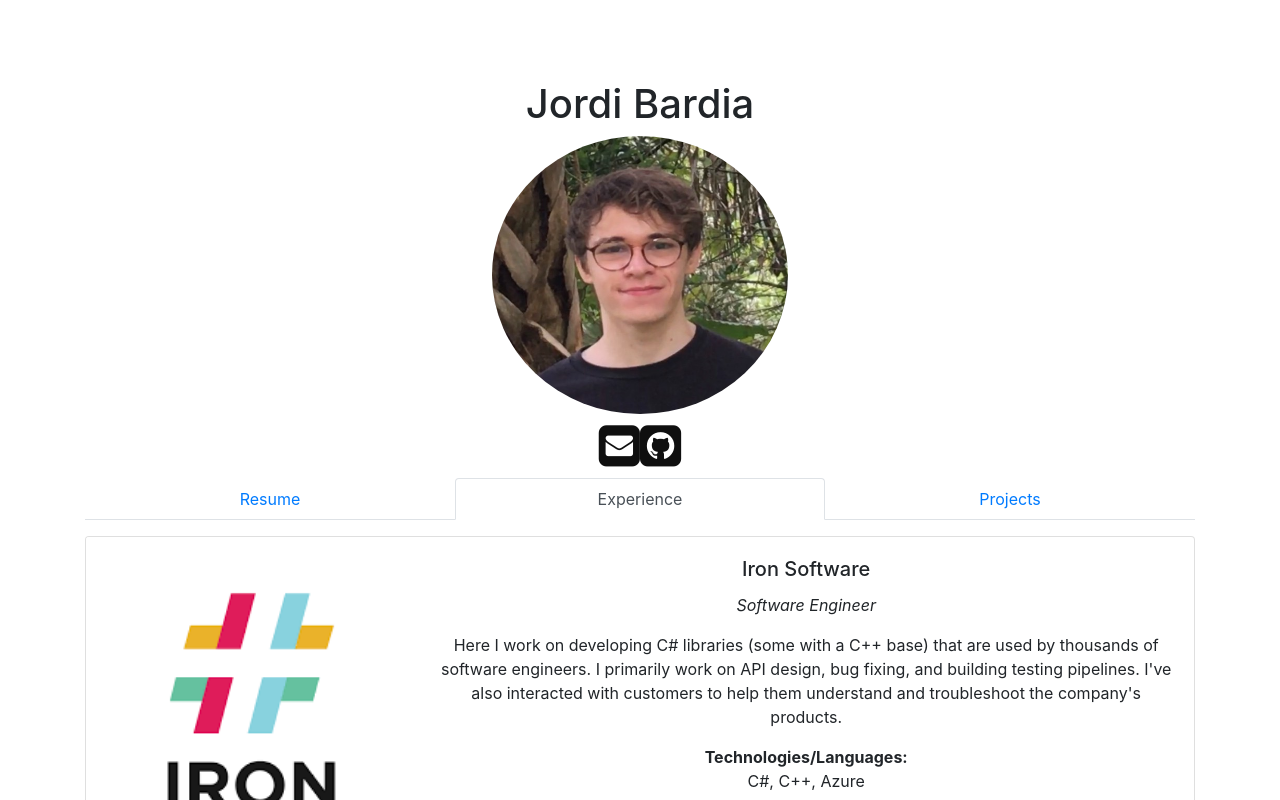
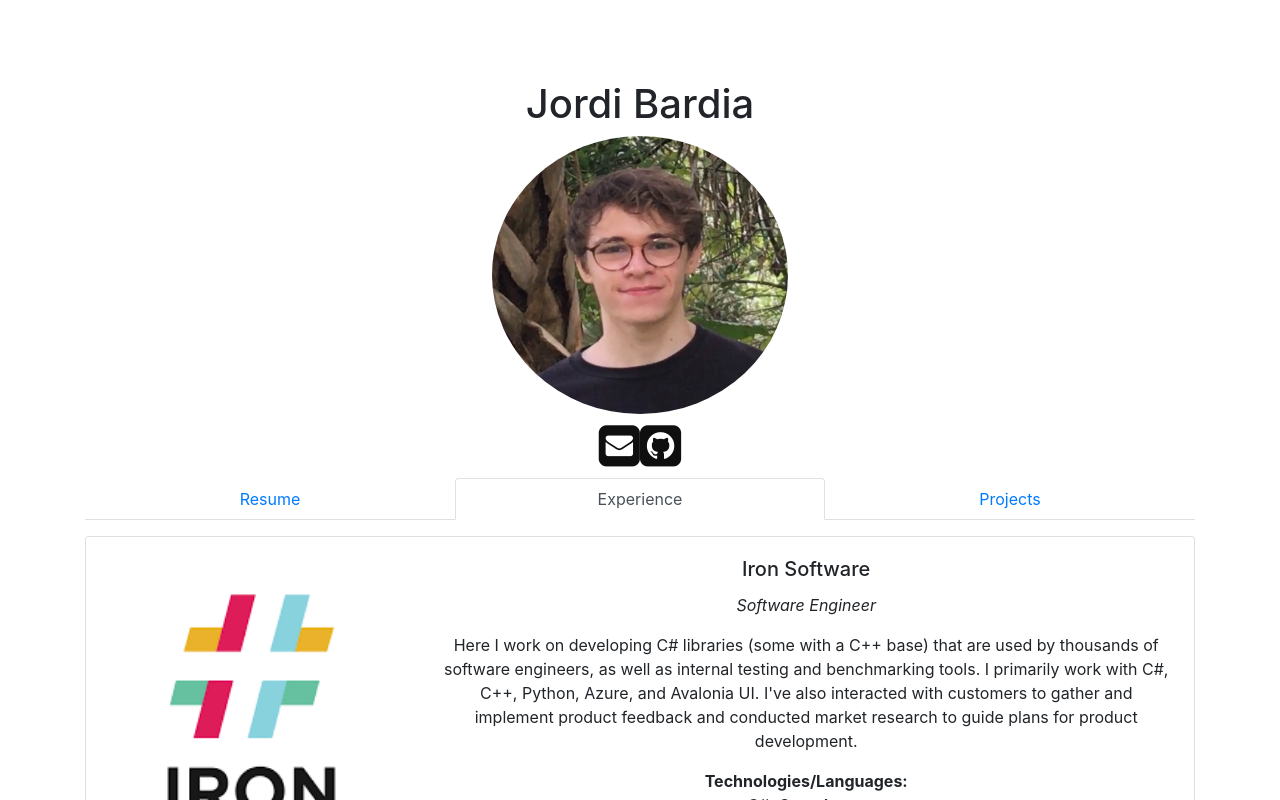
Before and after one commit to jordibardia/jordibardia.github.io, a React (Create React App) app: page / in a window 1280 px wide. Both pictures are taken after a click on the tab "Experience". Shown: the top 800 px of the page. Built offline with nearby package versions, Linux system fonts and the light colour scheme.

Commit message:
Updating experience section

```diff
--- a/src/pages/experience.js
+++ b/src/pages/experience.js
@@ -12,9 +12,9 @@ const Experience = () => {
                     <Card.Text><i>Software Engineer</i></Card.Text>
                     <Card.Text>
                         Here I work on developing C# libraries (some with a C++ base) that are
-                        used by thousands of software engineers. I primarily work on API design,
-                        bug fixing, and building testing pipelines. I've also interacted with customers
-                        to help them understand and troubleshoot the company's products.
+                        used by thousands of software engineers, as well as internal testing and benchmarking tools.
+                        I primarily work with C#, C++, Python, Azure, and Avalonia UI. I've also interacted with customers
+                        to gather and implement product feedback and conducted market research to guide plans for product development.
                     </Card.Text>
                     <Card.Text>
                         <b>Technologies/Languages:</b>
```
